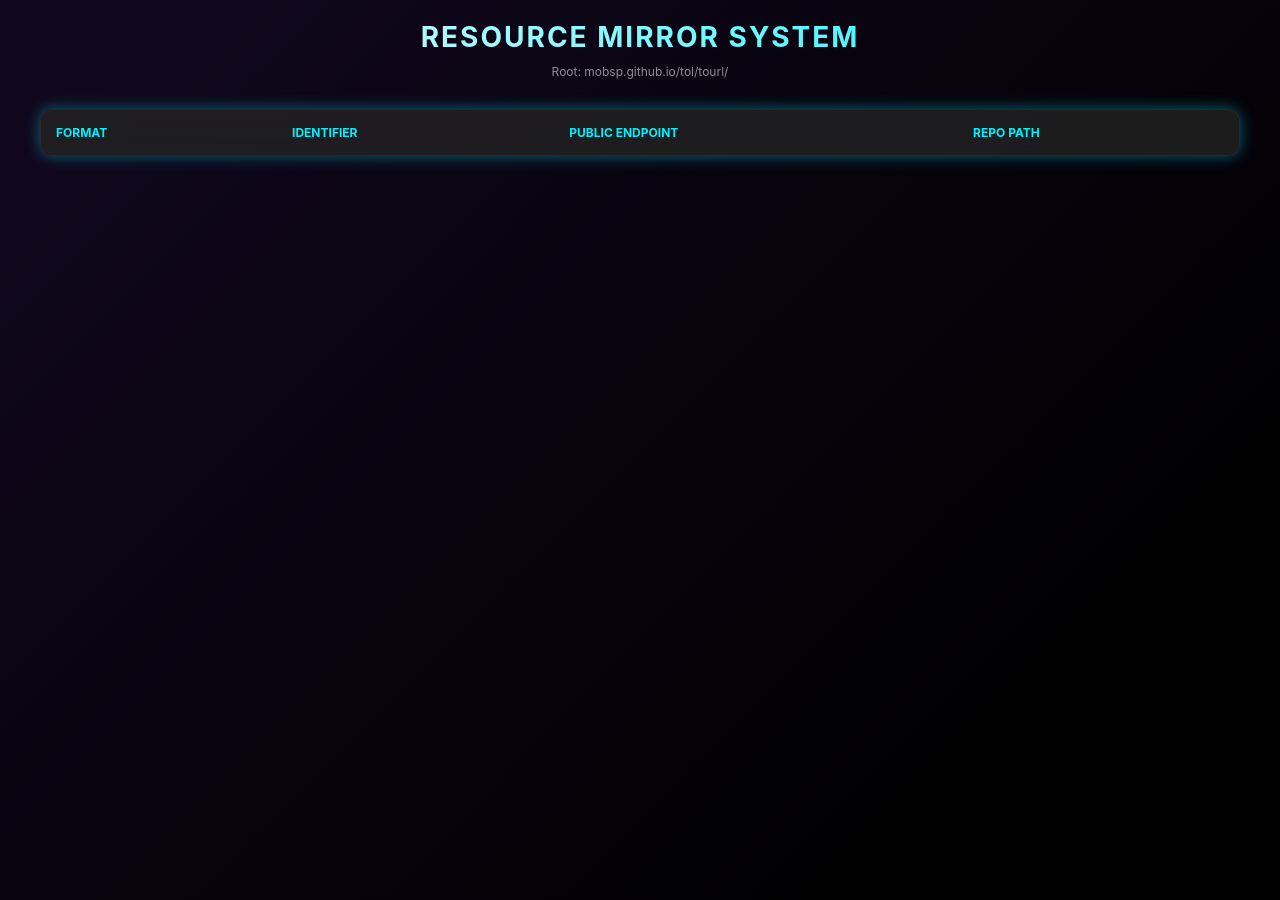
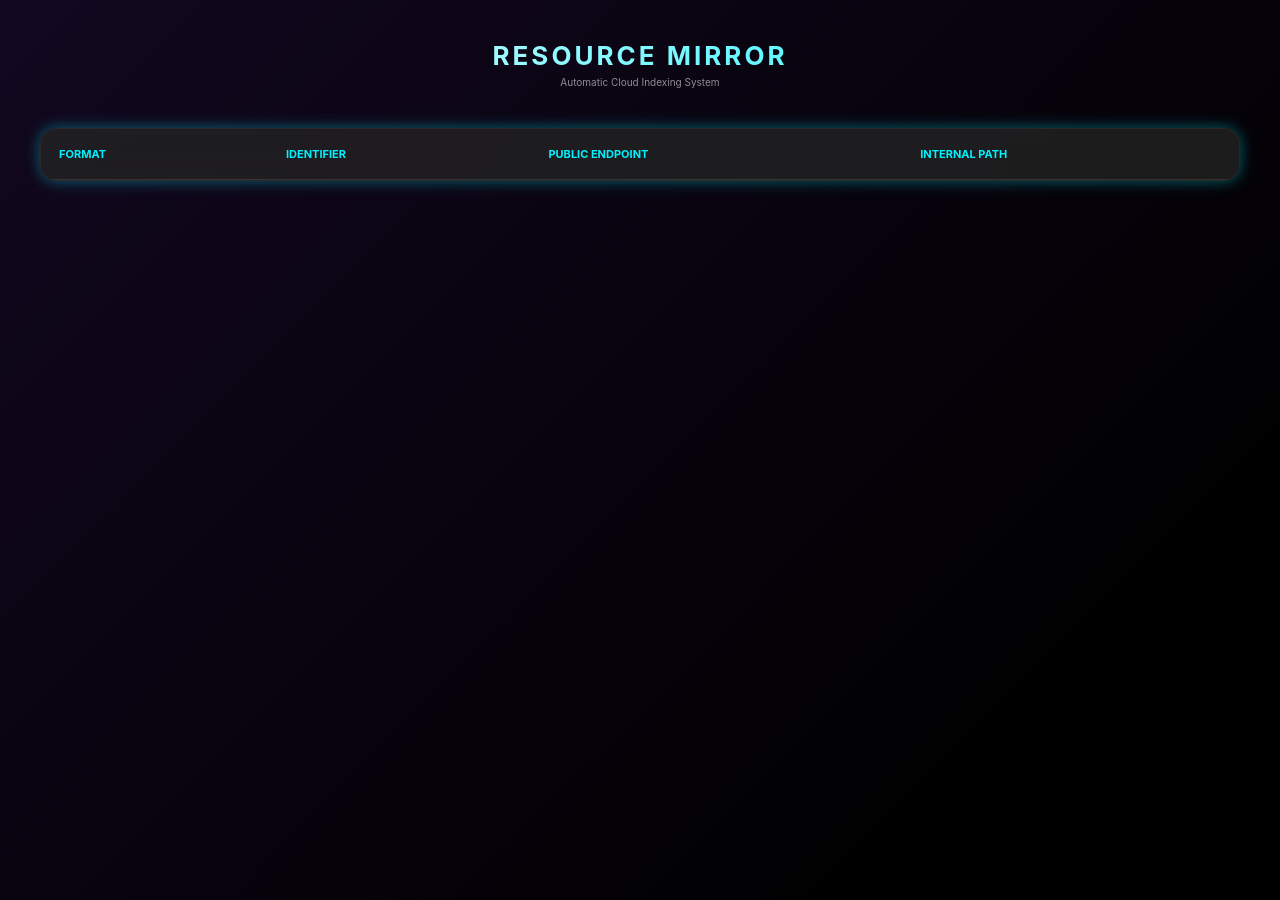
Before and after one commit to mobsp/mobsp.github.io, a Jekyll site: the page tol/tourl/index.html, which Jekyll copies as it is, in a window 1280 px wide. Built offline with Jekyll 4.4.1, drawn with Linux system fonts in a browser that asks for light colours.

Commit message:
Deploying to gh-pages from @ mobsp/mobsp.github.io@5150ebd7a978a40f05d0f1e2a19b576c8326bbef 🚀

```diff
--- a/history.html
+++ b/history.html
@@ -1,5 +1,6 @@
 <!DOCTYPE html><html><head><meta charset="UTF-8"><title>系統進化日誌</title><link rel="stylesheet" href="style.css"></head><body>
 <div class="container"><h1>🚀 系統進化日誌</h1><ul class="timeline">
+<li><span class='date'>2026-03-28</span><span class='msg'>Update index.html</span></li>
 <li><span class='date'>2026-03-28</span><span class='msg'>Create sync_scanner.py</span></li>
 <li><span class='date'>2026-03-28</span><span class='msg'>删除 sync_scanner.py</span></li>
 <li><span class='date'>2026-03-28</span><span class='msg'>创建 auto-sync.yml</span></li>
@@ -13,5 +14,4 @@
 <li><span class='date'>2026-03-28</span><span class='msg'>docs: ⚡ 自動更新資產矩陣索引</span></li>
 <li><span class='date'>2026-03-28</span><span class='msg'>Add test3.html with initial content</span></li>
 <li><span class='date'>2026-03-28</span><span class='msg'>Add workflow for automatic README synchronization</span></li>
-<li><span class='date'>2026-03-28</span><span class='msg'>更新 README.md</span></li>
 <li><span class='date'>2026-03-28</span><span class='msg'>更新 README.md</span></li></ul><a href="index.html" class="back-btn">← 返回主頁</a></div></body></html>
--- a/tol/tourl/index.html
+++ b/tol/tourl/index.html
@@ -22,7 +22,7 @@
             100% { background-position: 0% 50%; }
         }
 
-        * { margin: 0; padding: 0; box-sizing: border-box; font-family: -apple-system, sans-serif; }
+        * { margin: 0; padding: 0; box-sizing: border-box; font-family: -apple-system, BlinkMacSystemFont, sans-serif; }
 
         body {
             background: var(--bg-gradient);
@@ -33,68 +33,67 @@
             padding: 20px;
         }
 
-        .container { max-width: 1200px; margin: 0 auto; }
-
-        .header { text-align: center; margin-bottom: 30px; }
+        .header { text-align: center; margin-bottom: 40px; padding-top: 20px; }
         .header h1 {
-            font-size: 28px;
+            font-size: 26px;
+            letter-spacing: 3px;
             background: linear-gradient(to right, #fff, var(--accent-color));
             -webkit-background-clip: text;
             -webkit-text-fill-color: transparent;
-            letter-spacing: 2px;
         }
 
-        .table-wrapper {
+        .table-container {
+            max-width: 1200px;
+            margin: 0 auto 100px;
             background: var(--card-bg);
-            backdrop-filter: blur(20px);
-            border-radius: 12px;
+            backdrop-filter: blur(15px);
+            border-radius: 16px;
             border: 1px solid var(--border-color);
             box-shadow: var(--glow-effect);
-            overflow-x: auto;
+            overflow: hidden;
         }
 
-        table { width: 100%; border-collapse: collapse; min-width: 600px; }
+        table { width: 100%; border-collapse: collapse; }
         th {
             background: rgba(255,255,255,0.05);
             color: var(--accent-color);
             text-align: left;
-            padding: 15px;
-            font-size: 12px;
+            padding: 18px;
+            font-size: 11px;
             text-transform: uppercase;
+            border-bottom: 1px solid var(--border-color);
         }
-        td { padding: 12px 15px; border-bottom: 1px solid rgba(255,255,255,0.03); font-size: 14px; }
+        td { padding: 14px 18px; border-bottom: 1px solid rgba(255,255,255,0.03); font-size: 13px; }
 
-        .type-tag { font-weight: bold; color: var(--accent-color); }
-        .link-url a { color: var(--text-secondary); text-decoration: none; font-size: 12px; transition: 0.3s; }
-        .link-url a:hover { color: var(--accent-color); }
-        code { background: rgba(0,0,0,0.5); padding: 2px 6px; border-radius: 4px; font-size: 12px; color: #00ff88; }
+        .type-tag { font-weight: 800; color: var(--accent-color); width: 80px; }
+        .link-url a { color: var(--text-secondary); text-decoration: none; transition: 0.2s; }
+        .link-url a:hover { color: var(--accent-color); text-shadow: var(--glow-effect); }
+        code { color: #00ff88; background: rgba(0,0,0,0.3); padding: 2px 6px; border-radius: 4px; font-size: 11px; }
 
-        @media (max-width: 768px) {
-            th:nth-child(4), td:nth-child(4) { display: none; }
+        @media (max-width: 850px) {
+            .repo-path { display: none; }
         }
     </style>
 </head>
 <body>
-    <div class="container">
     <div class="header">
-            <h1>RESOURCE MIRROR SYSTEM</h1>
-            <p style="color: var(--text-secondary); font-size: 12px; margin-top: 10px;">Root: mobsp.github.io/tol/tourl/</p>
+        <h1>RESOURCE MIRROR</h1>
+        <div style="font-size: 10px; color: var(--text-secondary); margin-top: 5px;">Automatic Cloud Indexing System</div>
     </div>
 
-        <div class="table-wrapper">
+    <div class="table-container">
         <table>
             <thead>
                 <tr>
                     <th>Format</th>
                     <th>Identifier</th>
                     <th>Public Endpoint</th>
-                        <th>Repo Path</th>
+                    <th class="repo-path">Internal Path</th>
                 </tr>
             </thead>
             <tbody>
 </tbody>
         </table>
     </div>
-    </div>
 </body>
 </html>
```
Also changed, not shown: other parts of tol/tourl/index.html (+1 -1 lines). Lines whose indentation alone changed are shown as unchanged.
